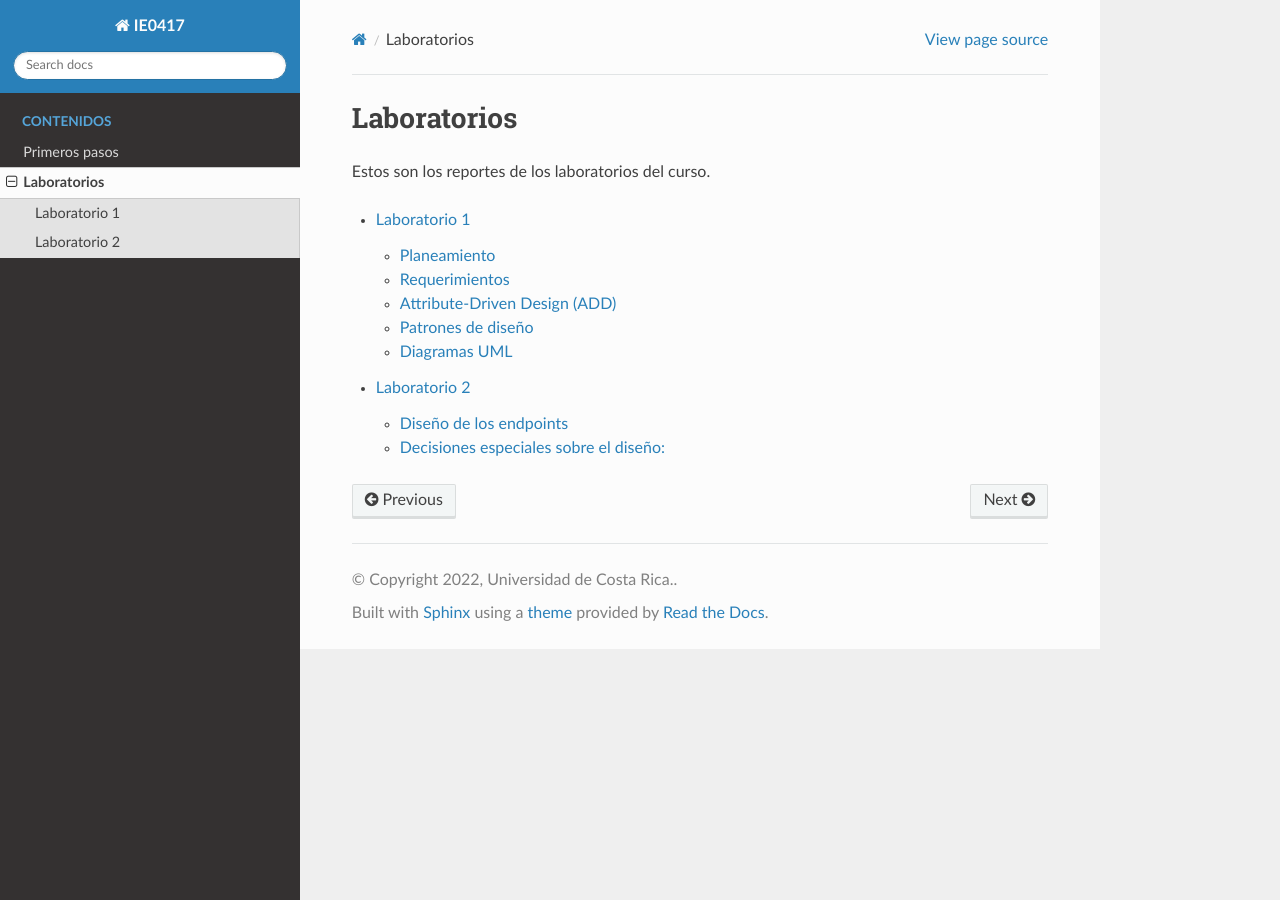
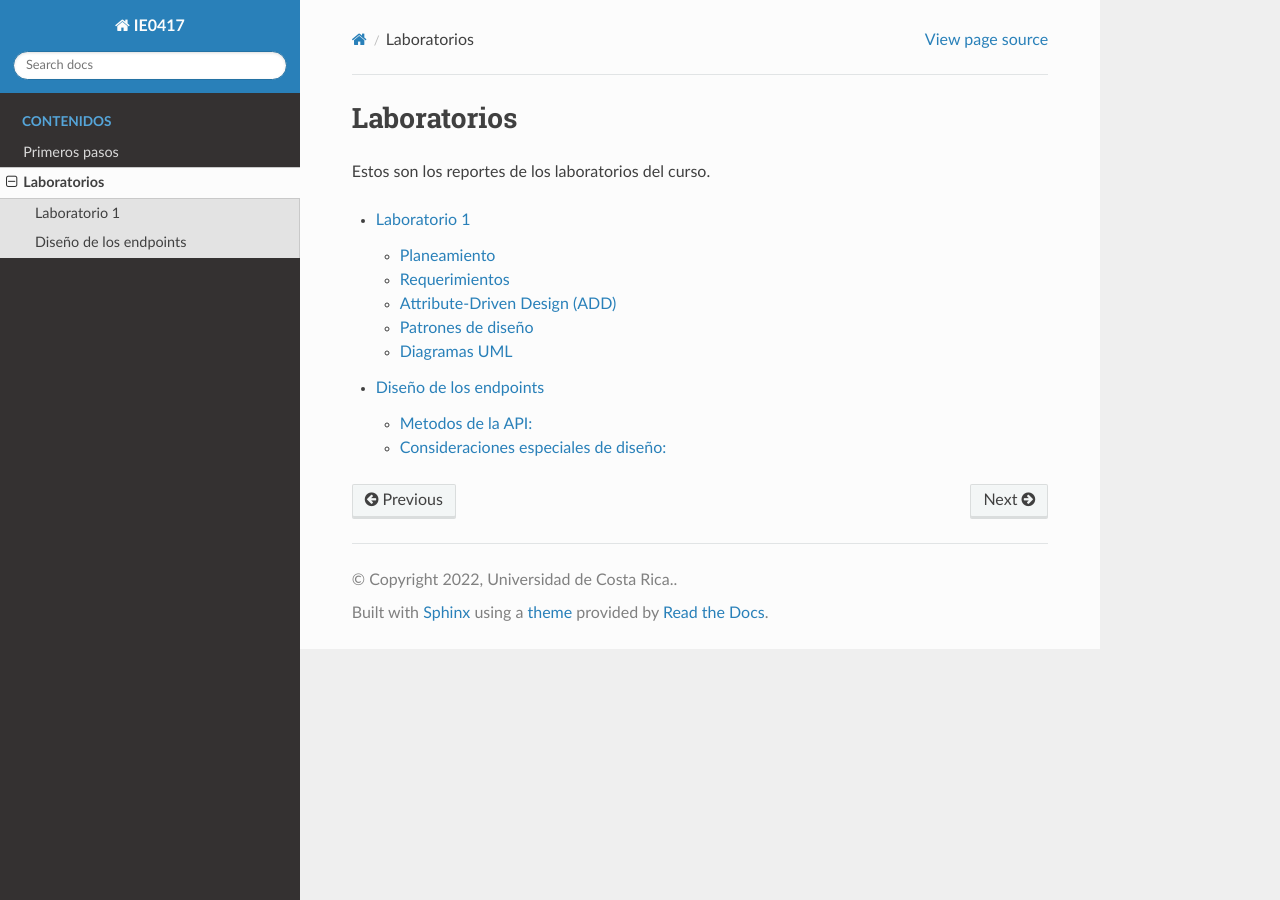
Before and after one commit to gabomora2200/ie0417-B80525, a Sphinx documentation site: the page built from docs/source/labs/labs.rst, in a window 1280 px wide. Built offline with Sphinx 7.4.7 and the Read the Docs theme 2.0.0, drawn with Linux system fonts in a browser that asks for light colours.

Commit message:
cambiando nombre del archivo del lab rst

```diff
--- a/docs/source/labs/lab2/lab2.rst
+++ b/docs/source/labs/lab2/lab2.rst
@@ -1,4 +1,4 @@
-*************
+************
 Laboratorio 2
 *************
 
@@ -25,8 +25,8 @@
 #. Delete_device: Mediante un metodo DELETE al route ``/devices/{ID}`` se elimina el **Device** que comparta el mismo ID del route dentro del eieManager.
 #. Get_command: Mediante un metodo POST al route ``/command`` se envia el comando deseado con la informacion dentro del Body.
 
-Decisiones especiales sobre el diseño:
-**************************************
+Consideraciones especiales de diseño:
+=====================================
 
 #. Con el fin de evitar el acoplamiento entre el ``API`` y el ``DeviceManager`` , y mantener su funcionalidad dentro de los limites de los mismos, se implementó un ``DeviceManager`` global, el cual maneja los comandos del ``CRUD`` y el ``API`` solo consume estos servicios.
 #. Con el fin de apegarse la documentación del ``FastAPI`` se divide el mismo en dos funciones, esto para separar la estructura del ``API``, en dos partes, donde la primera implementa la función base y la segunda contiene la implementación de los entry points.
```
